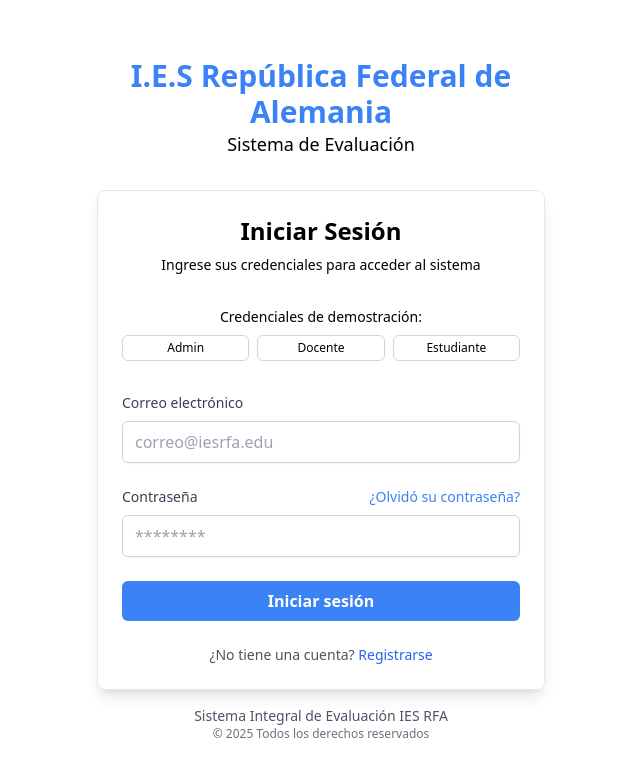
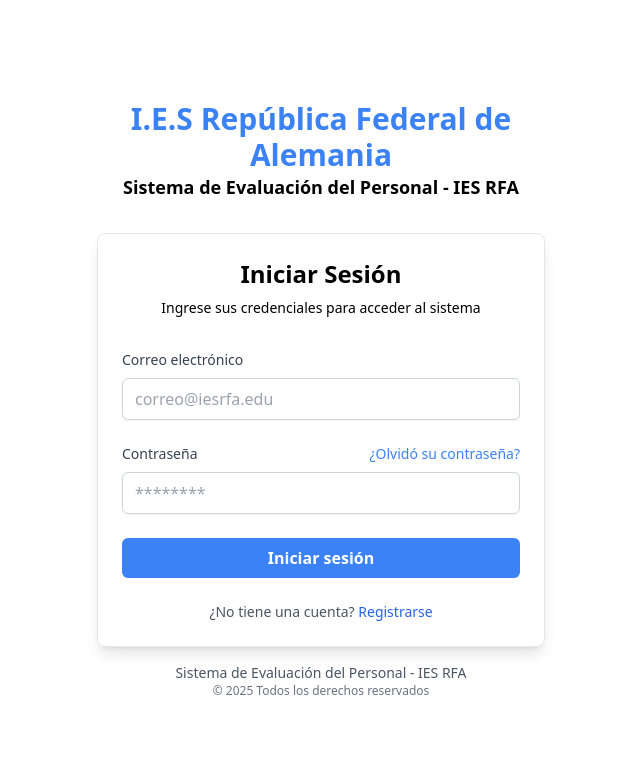
Before and after one commit to zJona13/desempeno-personal-rfa, a Flask app: page / in a window 1280 px wide. Shown: the top 777 px of the page, without its empty margins (319-959 px from the left). Run offline with Flask 3, Linux system fonts and the light colour scheme; style sheets or scripts are compiled from the project's sources.

Commit message:
Actualización de diseño de la página de login

```diff
--- a/templates/login.html
+++ b/templates/login.html
@@ -9,7 +9,7 @@ Iniciar Sesión - IES RFA
     <div class="w-full max-w-md">
         <div class="text-center mb-8">
             <h2 class="text-3xl font-bold text-blue-500">I.E.S República Federal de Alemania</h2>
-            <p class="text-lg font-semibol">Sistema de Evaluación</p>
+            <p class="text-lg font-semibold">Sistema de Evaluación del Personal - IES RFA</p>
         </div>
 
         <div class="bg-background rounded-lg shadow-lg p-6 border">
@@ -19,15 +19,6 @@ Iniciar Sesión - IES RFA
                     <p class="text-sm text-muted-foreground mt-2">
                         Ingrese sus credenciales para acceder al sistema
                     </p>
-                </div>
-
-                <div class="flex flex-col gap-2 text-center text-sm">
-                    <p class="text-muted-foreground">Credenciales de demostración:</p>
-                    <div class="grid grid-cols-3 gap-2">
-                        <button class="border border-gray-300 rounded-md py-1 hover:bg-gray-100 text-xs">Admin</button>
-                        <button class="border border-gray-300 rounded-md py-1 hover:bg-gray-100 text-xs">Docente</button>
-                        <button class="border border-gray-300 rounded-md py-1 hover:bg-gray-100 text-xs">Estudiante</button>
-                    </div>
                 </div>
 
                 <form action="#" method="POST" class="space-y-6">
@@ -58,7 +49,7 @@ Iniciar Sesión - IES RFA
             </div>
         </div>
         <div class="text-center mt-4">
-            <p class="text-sm text-gray-600">Sistema Integral de Evaluación IES RFA</p>
+            <p class="text-sm text-gray-600">Sistema de Evaluación del Personal - IES RFA</p>
             <p class="text-xs text-gray-500">© 2025 Todos los derechos reservados</p>
         </div>
     </div>
```
